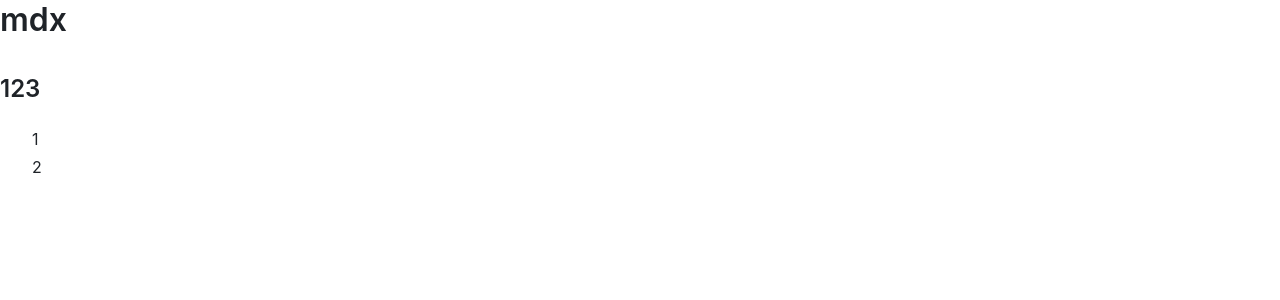
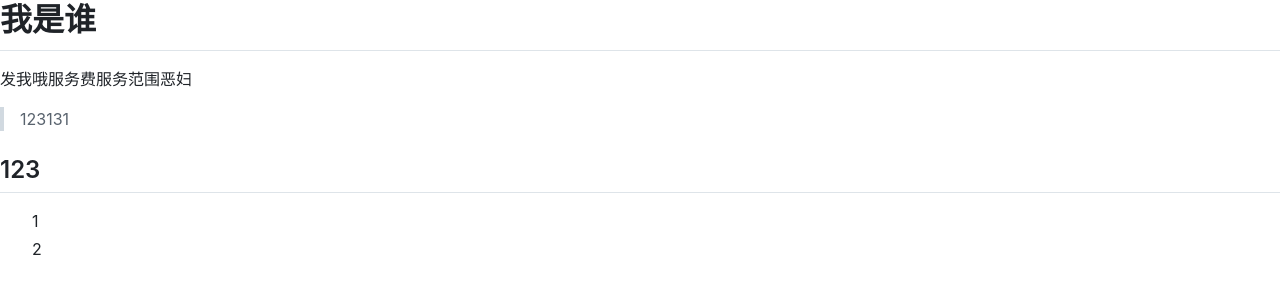
Before and after one commit to coolCicada/nextjs-lession, a Next.js app: page /mdx in a window 1280 px wide. Shown: the top 300 px of the page. Built offline with nearby package versions, Linux system fonts and the light colour scheme; a web font is replaced by a local one.

Commit message:
feat: 切换 markdown css

```diff
--- a/app/mdx/A.mdx
+++ b/app/mdx/A.mdx
@@ -1,5 +1,6 @@
-# mdx
-
+# 我是谁
+    发我哦服务费服务范围恶妇
+> 123131
 ## 123
 
 - 1
--- a/app/mdx/markdown.css
+++ b/app/mdx/markdown.css
@@ -203,7 +203,7 @@
     font-weight: var(--base-text-weight-semibold, 600);
     padding-bottom: .3em;
     font-size: 2em;
-    /* border-bottom: 1px solid var(--borderColor-muted); */
+    border-bottom: 1px solid var(--borderColor-muted);
 }
 
 .markdown-body mark {
@@ -407,7 +407,7 @@
     font-weight: var(--base-text-weight-semibold, 600);
     padding-bottom: .3em;
     font-size: 1.5em;
-    /* border-bottom: 1px solid var(--borderColor-muted); */
+    border-bottom: 1px solid var(--borderColor-muted);
 }
 
 .markdown-body h3 {
--- a/package.json
+++ b/package.json
@@ -28,7 +28,6 @@
     "react-dnd": "^16.0.1",
     "react-dnd-html5-backend": "^16.0.1",
     "react-dom": "18.2.0",
-    "sass": "^1.77.8",
     "simply-ui-docs": "^0.0.5",
     "tailwindcss": "3.3.3",
     "typescript": "5.2.2",
@@ -47,7 +46,8 @@
     "eslint-config-next": "^14.0.0",
     "eslint-config-prettier": "9.0.0",
     "prettier": "^3.0.3",
-    "prettier-plugin-tailwindcss": "0.5.4"
+    "prettier-plugin-tailwindcss": "0.5.4",
+    "sass": "^1.80.3"
   },
   "engines": {
     "node": ">=18.17.0"
```
Also changed, not shown: 2 other files (tests, documents, lock files or other folders).
